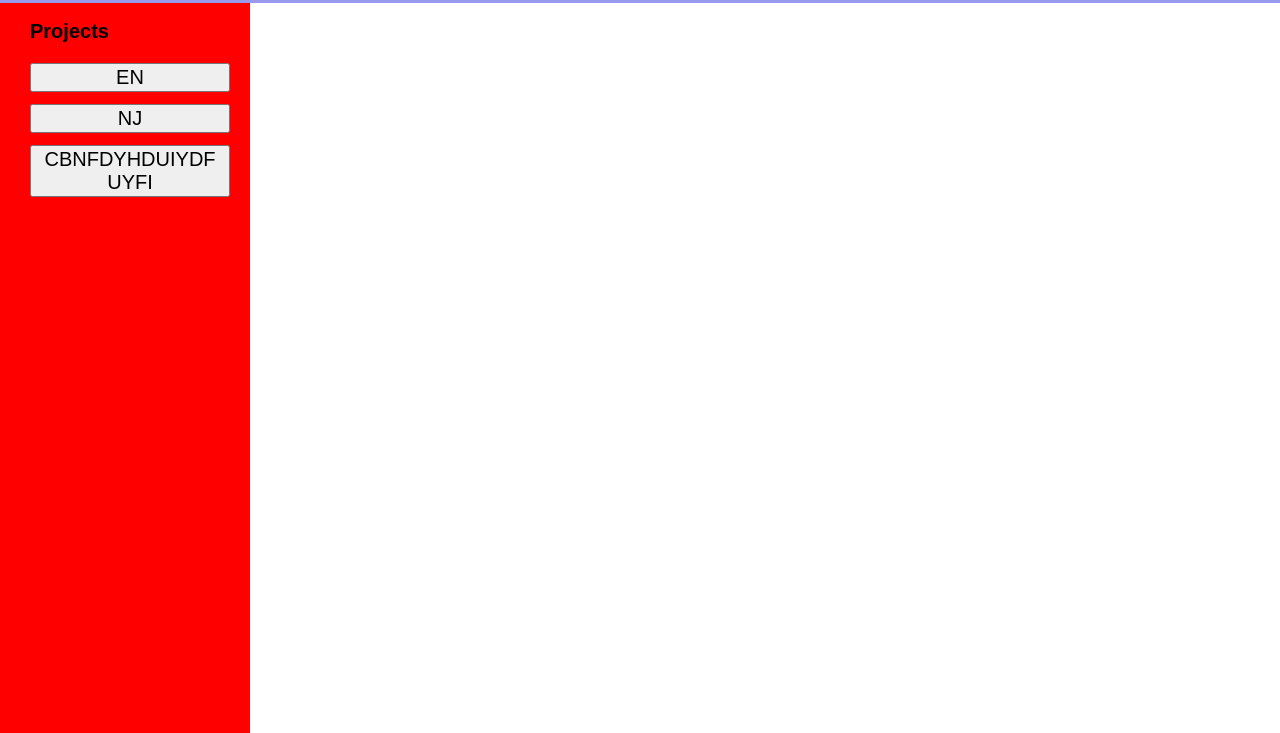
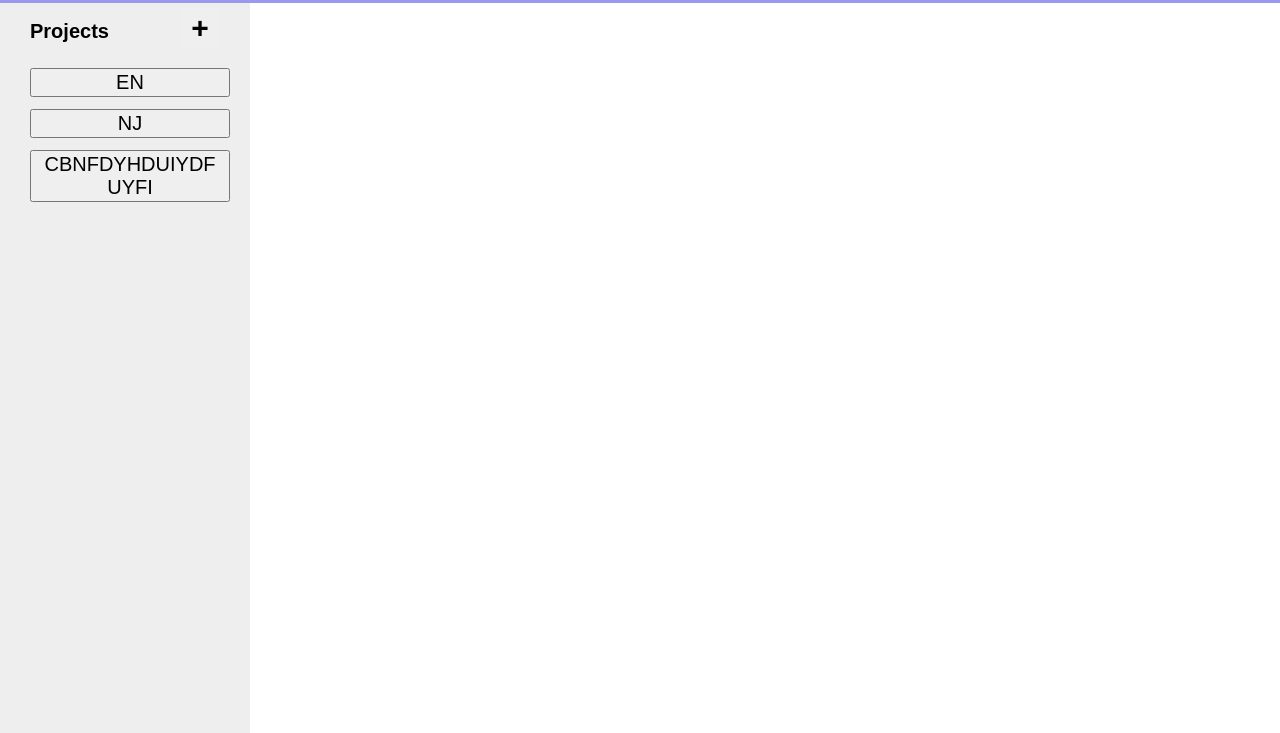
Before and after one commit to pand4monium/odin-todos-list, a website built with webpack: page src/template.html in a window 1280 px wide. Shown: the part 67-800 px from the top of the page. Built offline with nearby package versions, Linux system fonts and the light colour scheme.

Commit message:
Added new Project button

```diff
--- a/src/pages/sidebar.js
+++ b/src/pages/sidebar.js
@@ -8,7 +8,10 @@ export const loadSidebar = (appProject) => {
     }, ``)
 
     document.getElementById("sidebar").innerHTML = `
-    <h2> Projects </h2>
+    <div id="sidebar-header">
+        <h2> Projects </h2>
+        <button id="newProject">+</button>
+    </div>
     <ul> ${ulHTML} </ul>
     `;
 }
--- a/src/styles/stylesSideBar.css
+++ b/src/styles/stylesSideBar.css
@@ -9,7 +9,7 @@
 */
 
 #sidebar {
-    background-color: red;
+    background-color: #eee;
 
     height: 100%;
 
@@ -17,8 +17,26 @@
     flex-direction: column;
 }
 
-#sidebar > h2 {
+#sidebar-header {
+    display: flex;
+    flex-direction: row;
+    justify-content: space-between;
+
     padding: 0px 30px;
+}
+
+#newProject {
+    font-size: 30px;
+    font-weight: bold;
+    width: 40px;
+    aspect-ratio: 1/1;
+
+    align-self: center;
+    border: 0;
+    margin-top: 5px;
+}
+
+#sidebar > div > h2 {
     margin-bottom: 0;
 }
 
```
